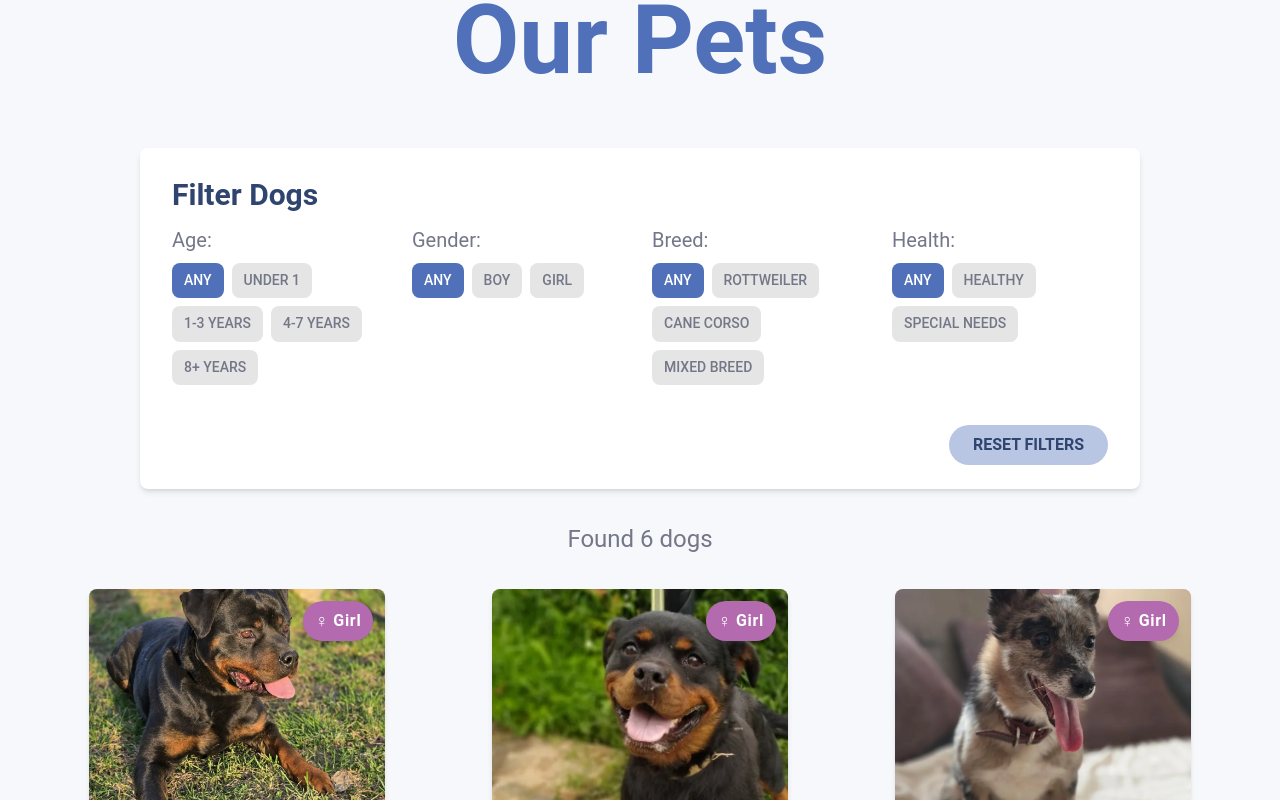
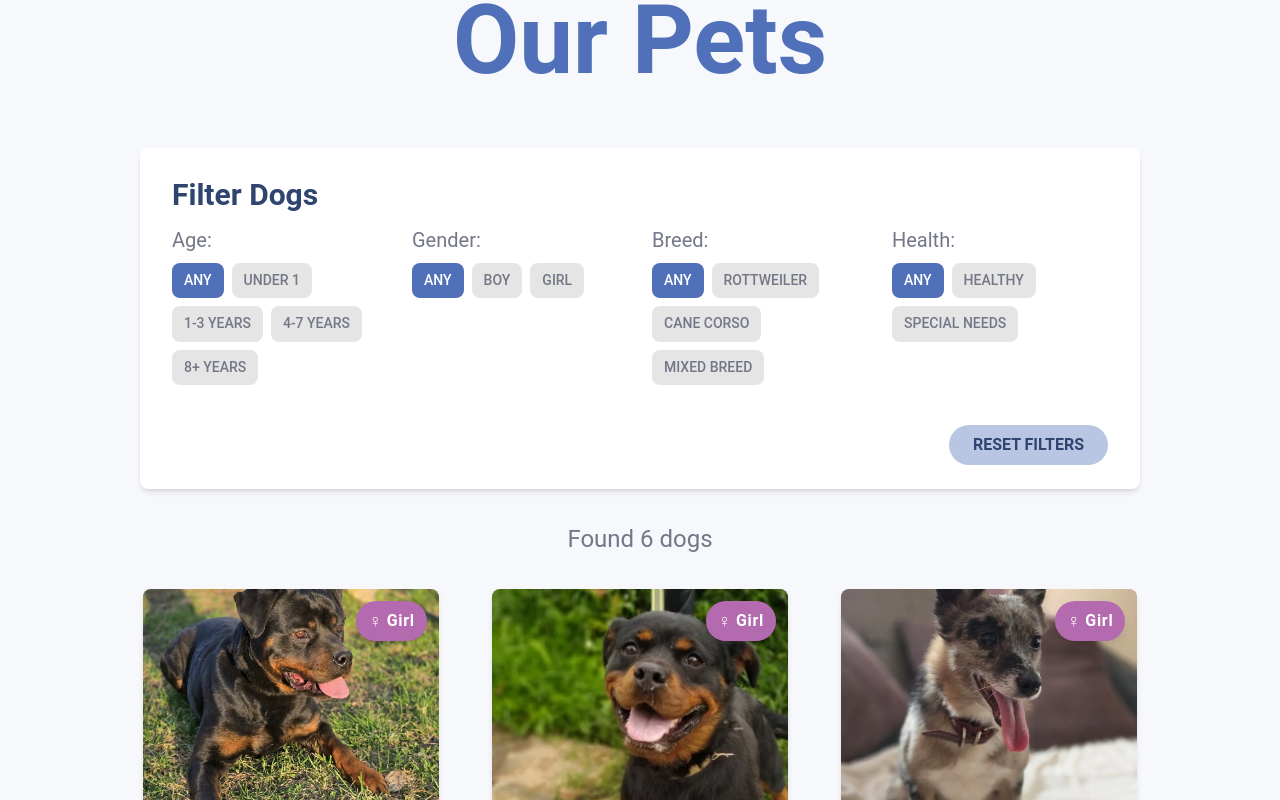
Before and after one commit to bavayra/dog-shelter, a React (Vite) app: page / in a window 1280 px wide. Shown: the part 860-1660 px from the top of the page. Built offline with nearby package versions, Linux system fonts and the light colour scheme; a web font is replaced by a local one.

Commit message:
style(dogGrid-1280): decreased w of the cards' container

```diff
--- a/src/features/DogGrid.tsx
+++ b/src/features/DogGrid.tsx
@@ -48,7 +48,7 @@ const DogGrid = () => {
   const hasMoreDogs = filteredDogs.length > initialDisplayCount;
 
   return (
-    <div className="4xl:px-26 5xl:px-40 container mx-auto px-4 py-4 md:px-10 2xl:px-24">
+    <div className="4xl:px-26 5xl:px-40 container mx-auto px-4 py-4 md:px-10 xl:max-w-280 2xl:px-24">
       <DogFilters
         filters={filters}
         onAgeChange={setAgeFilter}
```
